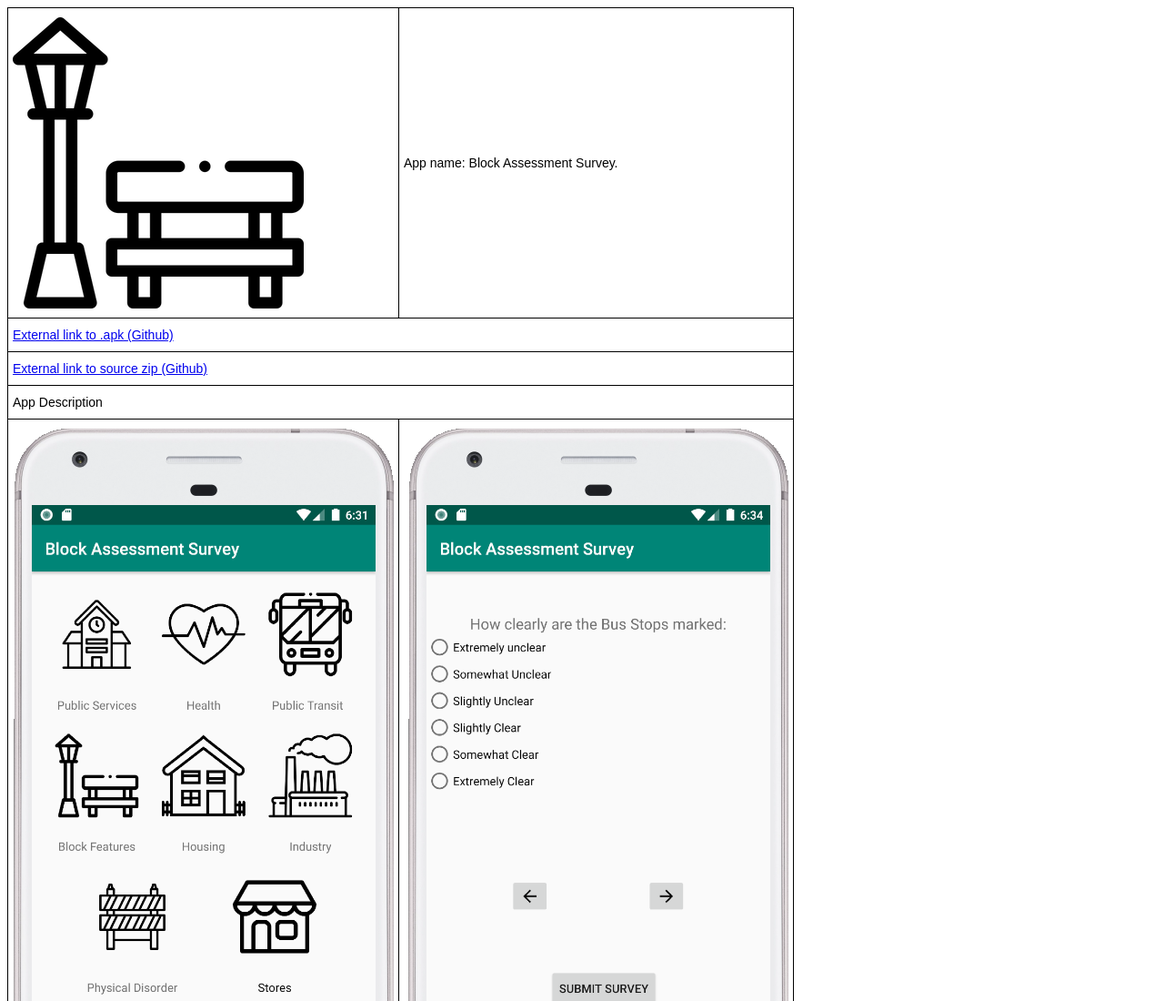
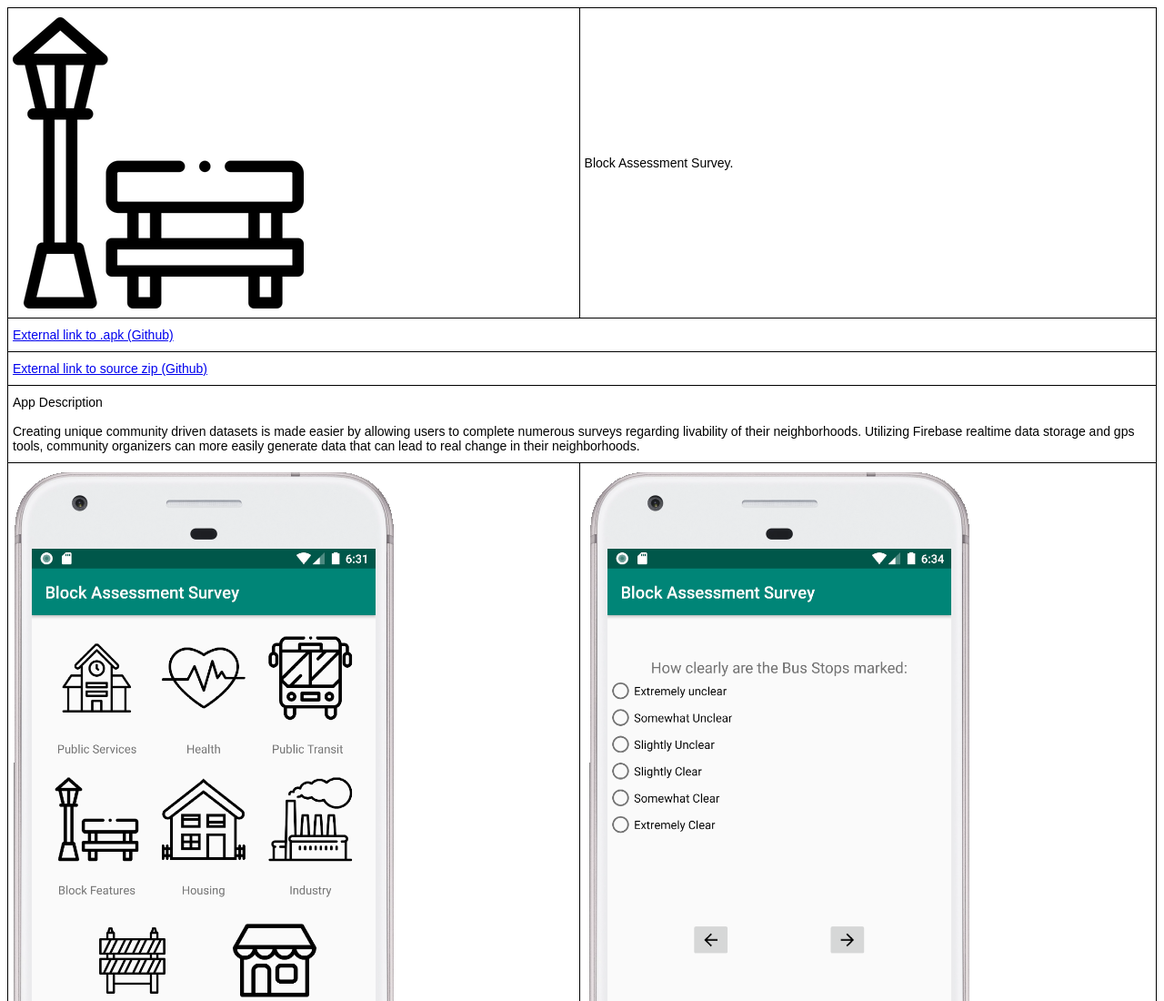
Before and after one commit to daren333/BlockAssessmentSurvey, a plain HTML site: page submission/index.html in a window 1280 px wide. Shown: the top 1100 px of the page at 91% size. Drawn offline with Linux system fonts and the light colour scheme.

Commit message:
finished index

```diff
--- a/submission/index.html
+++ b/submission/index.html
@@ -9,7 +9,7 @@
 <table class="tg">
   <tr>
     <td class="tg-031e"><img src="../app/app/src/main/res/drawable/Icon.png" Icon ></td>
-    <td class="tg-031e">App name: Block Assessment Survey.</td>
+    <td class="tg-031e">Block Assessment Survey.</td>
   </tr>
   <tr>
       <td class="tg-031e" colspan="2"> <a href="https://github.com/jgill123/BlockAssessmentSurvey/raw/classSubmission/app-debug.apk" download="w3logo">
@@ -22,14 +22,18 @@
       </a></td>
   </tr>
   <tr>
-    <td class="tg-031e" colspan="2">App Description </td>
+    <td class="tg-031e" colspan="2">
+		App Description
+		<br><br>
+		Creating unique community driven datasets is made easier by allowing users to complete numerous surveys regarding livability of their neighborhoods.  Utilizing Firebase realtime data storage and gps tools, community organizers can more easily generate data that can lead to real change in their neighborhoods.
+	</td>
   </tr>
   <tr>
     <td class="tg-031e"><img src="./screenshots/screenshotSelector.png" screenshot1 > </td>
     <td class="tg-031e"><img src="./screenshots/screenshotMutlichoice.png" screenshot2 > </td>
   </tr>
   <tr>
-    <td class="tg-031e" colspan="2"><a href="http://www.youtube.com">External link to YouTube video</a></td>
+    <td class="tg-031e" colspan="2"><a href="https://www.youtube.com/watch?v=-hld4NASEwM">External link to YouTube video</a></td>
   </tr>
   <tr>
     <td class="tg-031e" colspan="2">
```
